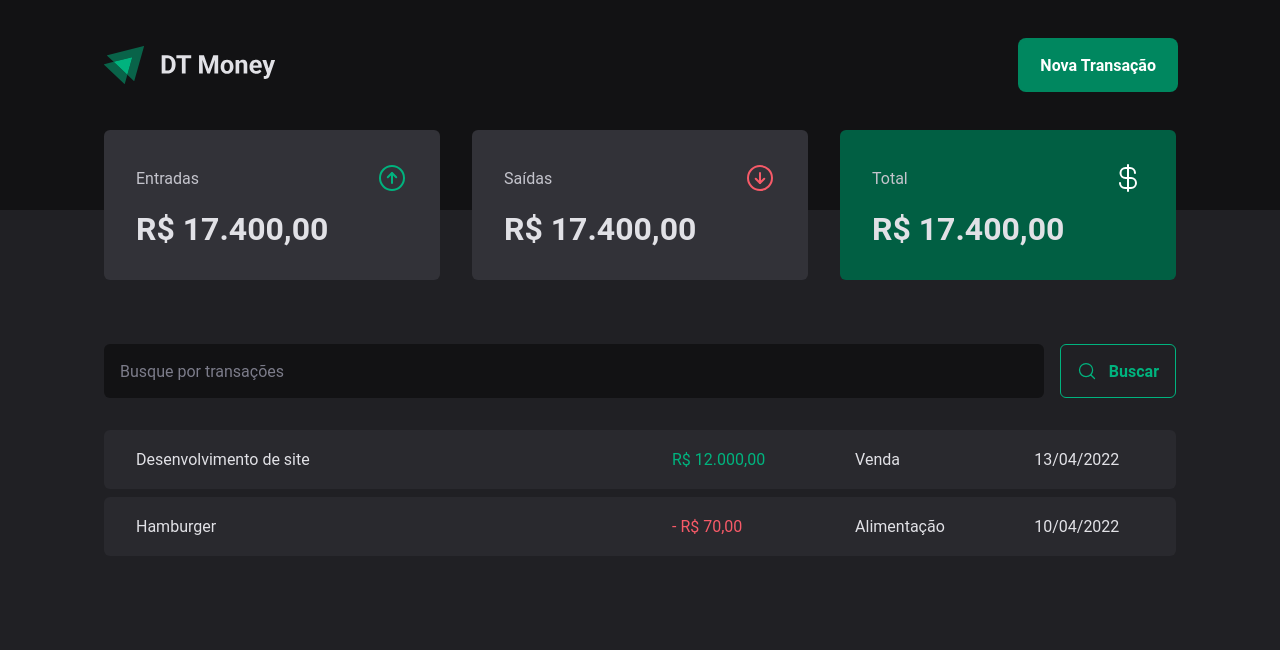
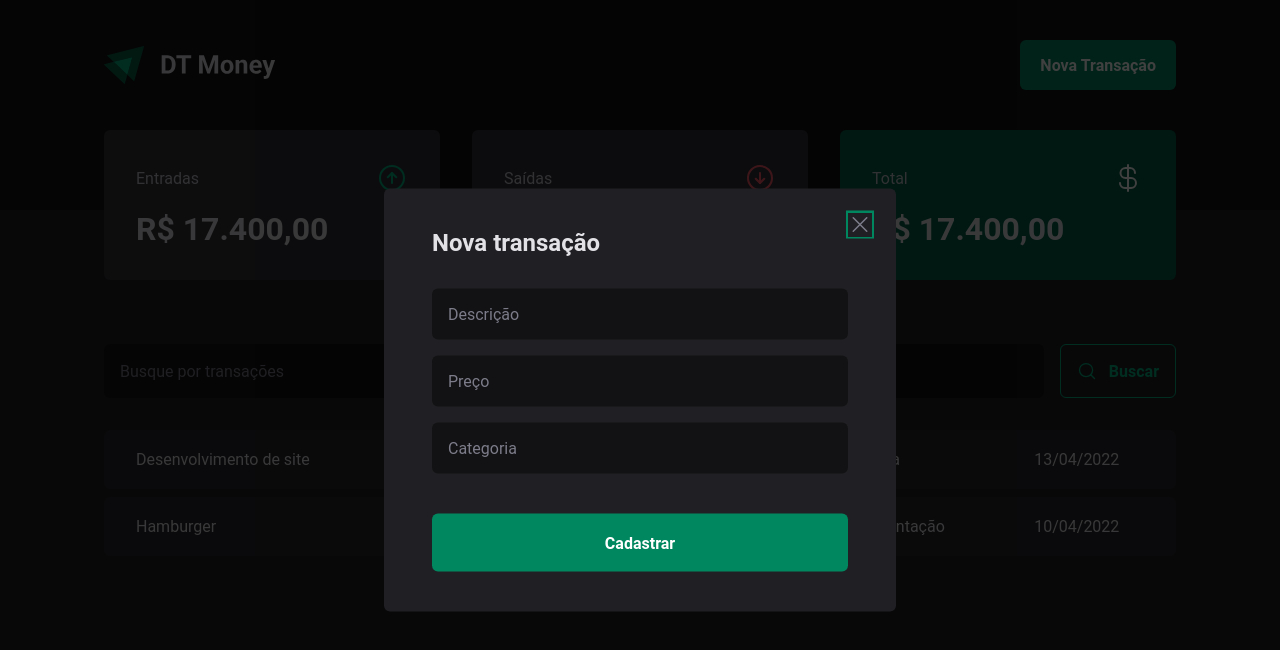
Before and after one commit to freitasDavi/03-dt-money, a React (Vite) app: page / in a window 1280 px wide. Both pictures are taken after a click on the button "Nova Transação". Shown: the top 650 px of the page. Built offline with nearby package versions, Linux system fonts and the light colour scheme.

Commit message:
Created acessible modal

```diff
--- a/package.json
+++ b/package.json
@@ -9,6 +9,7 @@
     "preview": "vite preview"
   },
   "dependencies": {
+    "@radix-ui/react-dialog": "^1.0.0",
     "phosphor-react": "^1.4.1",
     "react": "^18.2.0",
     "react-dom": "^18.2.0",
--- a/src/components/Header/index.tsx
+++ b/src/components/Header/index.tsx
@@ -1,13 +1,19 @@
 import { HeaderContainer, HeaderContent, NewTransactionButton } from "./styles";
 import logoImg from "../../assets/Logo.svg";
-
+import * as Dialog from '@radix-ui/react-dialog';
+import { NewTransactionModal } from "../NewTransactionModal";
 
 export function Header () {
     return (
         <HeaderContainer>
             <HeaderContent>
                 <img src={logoImg} alt="" />
-                <NewTransactionButton>Nova Transação</NewTransactionButton>
+                <Dialog.Root>
+                    <Dialog.Trigger asChild /** utiliza o filho como o botão */>
+                        <NewTransactionButton>Nova Transação</NewTransactionButton>
+                    </Dialog.Trigger>
+                    <NewTransactionModal />
+                </Dialog.Root>
             </HeaderContent>
         </HeaderContainer>
     )
--- /dev/null
+++ b/src/components/NewTransactionModal/index.tsx
@@ -0,0 +1,28 @@
+import * as Dialog from '@radix-ui/react-dialog';
+import { X } from 'phosphor-react';
+import { CloseButton, Content, Overlay } from './styles';
+
+export function NewTransactionModal () {
+    return (
+        <Dialog.Portal>
+            <Overlay>
+
+                <Content>
+                    <Dialog.Title>Nova transação</Dialog.Title>
+                    <CloseButton><X size={24} /></CloseButton>
+
+                    <form>
+                        <input type="text" placeholder='Descrição' required />
+                        <input type="number" placeholder='Preço' required />
+                        <input type="text" placeholder='Categoria' required />
+
+                        <button type='submit'>Cadastrar</button>
+                    </form>
+
+
+                </Content>
+
+            </Overlay>
+        </Dialog.Portal>
+    )
+}
--- /dev/null
+++ b/src/components/NewTransactionModal/styles.ts
@@ -0,0 +1,71 @@
+import styled from "styled-components";
+import * as Dialog from "@radix-ui/react-dialog";
+
+export const Overlay = styled(Dialog.Overlay)`
+  position: fixed;
+  width: 100vw;
+  height: 100vh;
+  inset: 0; // Igual a top bottom left right 0;
+  background: rgba(0, 0, 0, 0.75);
+`;
+
+export const Content = styled(Dialog.Content)`
+  min-width: 32rem;
+  border-radius: 6px;
+  padding: 2.5rem 3rem;
+  background: ${(props) => props.theme["gray-800"]};
+
+  // Centralizar
+  position: fixed;
+  top: 50%;
+  left: 50%;
+  transform: translate(-50%, -50%);
+
+  form {
+    margin-top: 2rem;
+
+    display: flex;
+    flex-direction: column;
+    gap: 1rem;
+
+    input {
+      border-radius: 6px;
+      border: 0;
+      background: ${(props) => props.theme["gray-900"]};
+      color: ${(props) => props.theme["gray-300"]};
+      padding: 1rem;
+
+      &::placeholder {
+        color: ${(props) => props.theme["gray-500"]};
+      }
+    }
+
+    button[type="submit"] {
+      height: 58px;
+      border: 0;
+      background: ${(props) => props.theme["green-500"]};
+      color: ${(props) => props.theme.white};
+      font-weight: bold;
+      padding: 0 1.25rem;
+      border-radius: 6px;
+      margin-top: 1.5rem;
+      cursor: pointer;
+
+      &:hover {
+        background: ${(props) => props.theme["green-700"]};
+        transition: background-color 0.2s;
+      }
+    }
+  }
+`;
+
+export const CloseButton = styled(Dialog.Close)`
+  position: absolute;
+  background: transparent;
+  border: 0;
+  top: 1.5rem;
+  right: 1.5rem;
+  line-height: 0;
+  cursor: pointer;
+  color: ${(props) => props.theme["gray-500"]};
+`;
```
Also changed, not shown: 1 other file (tests, documents, lock files or other folders).
